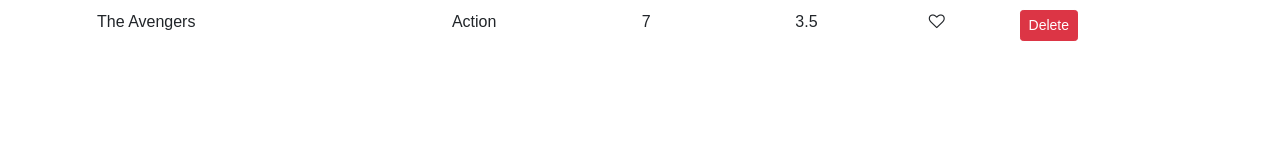
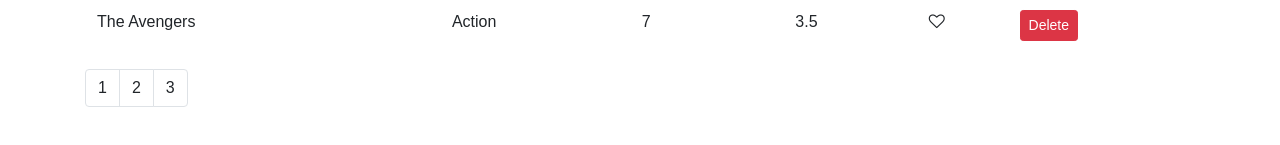
Before and after one commit to C00deian/Vidly, a React (Vite) app: page / in a window 1280 px wide. Shown: the part 553-698 px from the top of the page. Built offline with nearby package versions, Linux system fonts and the light colour scheme.

Commit message:
pagination component built and rendring pages dynamically

```diff
--- a/package.json
+++ b/package.json
@@ -12,6 +12,7 @@
   "dependencies": {
     "bootstrap": "^4.1.1",
     "font-awesome": "^4.7.0",
+    "lodash": "^4.17.10",
     "react": "^18.3.1",
     "react-dom": "^18.3.1",
     "react-icons": "^5.3.0"
--- a/src/components/Movies.jsx
+++ b/src/components/Movies.jsx
@@ -1,12 +1,12 @@
 import React, { Component } from "react";
 import { getMovies } from "../services/fakeMovieService";
 import Like from "../common/Like";
-
-
+import Pagination from "./Pagination";
 
 export default class Movies extends Component {
   state = {
     movies: getMovies(),
+    pageSize: 4
   };
 
   handleDelete = (movie) => {
@@ -20,6 +20,10 @@
     movies[index] = { ...movies[index] };
     movies[index].liked = !movies[index].liked;
     this.setState({ movies });
+  };
+
+  handlePageChange = (page) => {
+    console.log(page);
   };
 
   render() {
@@ -69,6 +73,11 @@
             ))}
           </tbody>
         </table>
+        <Pagination
+          itemsCount={count}
+          pageSize={this.state.pageSize}
+          onPageChange={this.handlePageChange}
+        />
       </>
     );
   }
--- /dev/null
+++ b/src/components/Pagination.jsx
@@ -0,0 +1,28 @@
+import React from "react";
+import _ from "lodash";
+
+const Pagination = ({ itemsCount, pageSize }) => {
+
+  // Calculate the total number of pages
+  const pagesCount = Math.ceil(itemsCount / pageSize);
+
+  // Only render pagination if there's more than one page
+  if (pagesCount === 1) return null;
+
+  // Generate an array of page numbers
+  const pages = _.range(1, pagesCount + 1);
+
+  return (
+    <nav>
+      <ul className="pagination">
+        {pages.map(page => (
+          <li key={page} className="page-item">
+            <a className="page-link">{page}</a>
+          </li>
+        ))}
+      </ul>
+    </nav>
+  );
+};
+
+export default Pagination;
```
Also changed, not shown: 1 other file (tests, documents, lock files or other folders).
